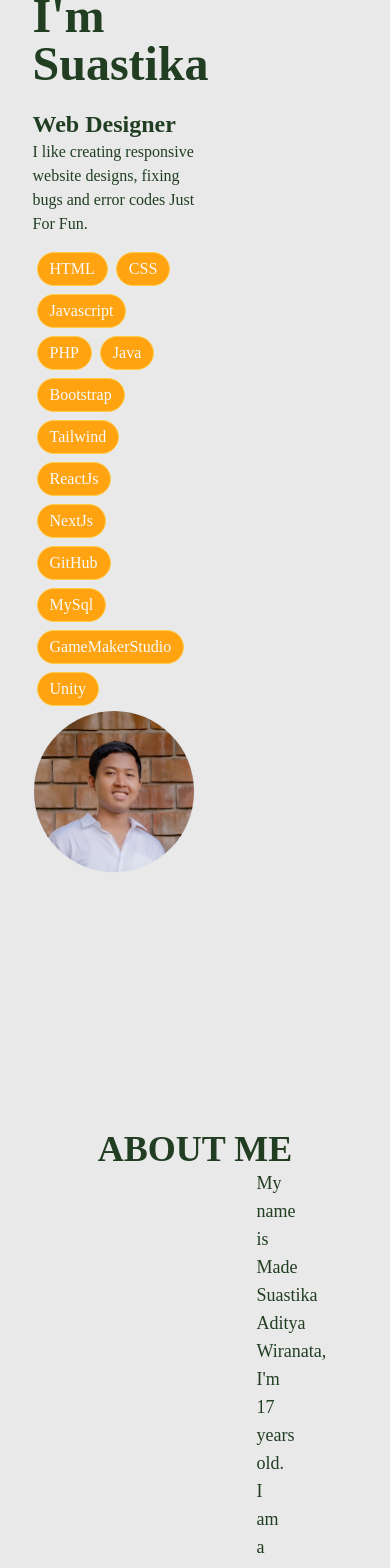
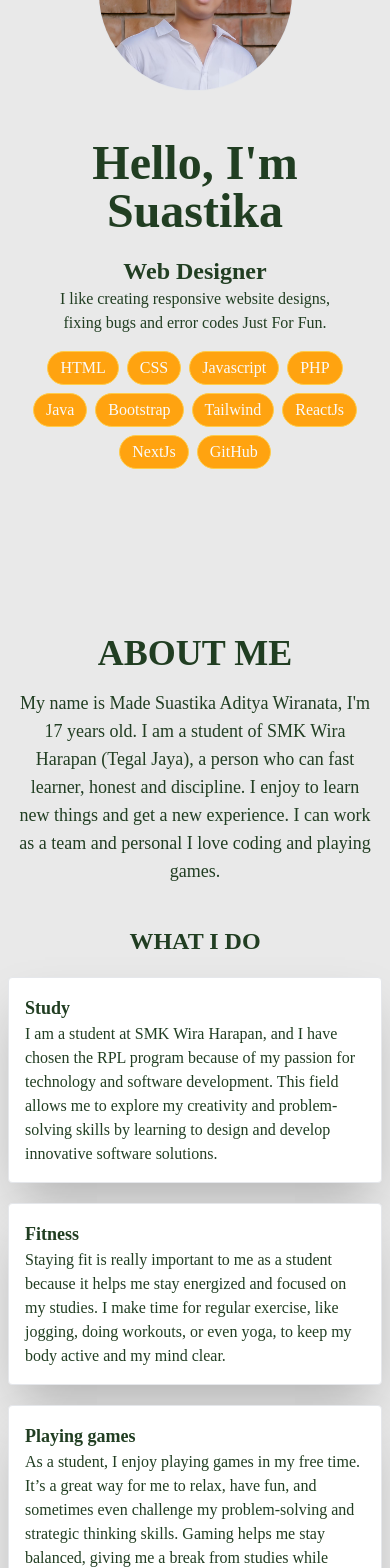
Before and after one commit to WirtzPendragon/Portofolio_nextJs, a Next.js app: page / in a window 390 px wide. Shown: the part 240-1808 px from the top of the page. Built offline with nearby package versions, Linux system fonts and the light colour scheme.

Commit message:
responsive

```diff
--- a/src/pages/index.js
+++ b/src/pages/index.js
@@ -8,13 +8,13 @@ import localFont from "next/font/local";
 export default function Home() {
   return (
     <>
-    <div className="mt-20 mx-auto lg:flex lg:justify-evenly w-10/12 font-inter">
-    <div className="w-1/2">
-    <h1 className="text-appGreen-900 font-semibold text-5xl mt-32">Hello, I'm Suastika</h1>
+    <div className="mt-20 mx-auto flex flex-col-reverse justify-center items-center lg-flex-row lg:justify-evenly lg:w-10/12 font-inter">
+    <div className="lg:w-1/2 mx-auto text-center lg:mx-0">
+    <h1 className="text-appGreen-900 font-semibold text-5xl mt-12 lg:mt-32">Hello, I'm Suastika</h1>
     <h2 className="text-appGreen-900 font-semibold text-2xl mt-5">Web Designer</h2>
-    <p className="text-appGreen-900 font-medium text-base">I like creating responsive website designs, fixing bugs and error codes Just For Fun.</p>
+    <p className="text-appGreen-900 font-medium text-base">I like creating responsive website designs, <br></br> fixing bugs and error codes Just For Fun.</p>
 
-    <ul className="*:bg-appOrange-500 *:text-zinc-50 *:rounded-full *:border *:border-appOrange-200 *:px-3 *:py-1 flex *:mx-1 *:my-1 mt-3 flex-wrap w-11/12">
+    <ul className="mx-auto *:bg-appOrange-500 *:text-zinc-50 *:rounded-full *:border *:border-appOrange-200 *:px-3 *:py-1 flex justify-center  *:mx-1 *:my-1 mt-3 flex-wrap w-11/12">
       <li>HTML</li>
       <li>CSS</li>
       <li>Javascript</li>
@@ -25,37 +25,34 @@ export default function Home() {
       <li>ReactJs</li>
       <li>NextJs</li>
       <li>GitHub</li>
-      <li>MySql</li>
-      <li>GameMakerStudio</li>
-      <li>Unity</li>
     </ul>
     </div>
     <div className="w-6/12">
     <Image
     src={ImageProfile}
-    className="border w-full rounded-full"
+    className="border  w-full rounded-full"
     />
     </div>
     </div>
 
-    <div className="mt-64 text-appGreen-900 font-inter w-10/12 mx-auto mb-64">
+    <div className="mt-40 lg:mt-64 text-appGreen-900 font-inter lg:w-10/12 mx-auto mb-40 lg:mb-64">
       <h1 className="text-center font-bold  text-4xl">ABOUT ME</h1>
     <div>
-      <p className="text-center text-lg mx-56">My name is Made Suastika Aditya Wiranata, I'm 17 years old. I am a student of SMK Wira Harapan (Tegal Jaya), a person who can fast learner, honest and discipline. I enjoy to learn new things and get a new experience. I can work as a team and personal I love coding and playing games.</p>
+      <p className="text-center text-lg mx-4 mt-4 lg:mx-56">My name is Made Suastika Aditya Wiranata, I'm 17 years old. I am a student of SMK Wira Harapan (Tegal Jaya), a person who can fast learner, honest and discipline. I enjoy to learn new things and get a new experience. I can work as a team and personal I love coding and playing games.</p>
     </div>
 
     <div>
     <h1 className="text-center font-bold mt-10 text-2xl">WHAT I DO</h1>
     <div className="flex flex-row flex-wrap justify-evenly">
-      <div className="border rounded mt-5 p-4 w-96 bg-white shadow-2xl">
+      <div className="border rounded mt-5 p-4 mx-2 lg:mx-0 lg:w-96 bg-white shadow-2xl">
         <h2 className="font-semibold text-lg">Study</h2>
         <p>I am a student at SMK Wira Harapan, and I have chosen the RPL program because of my passion for technology and software development. This field allows me to explore my creativity and problem-solving skills by learning to design and develop innovative software solutions.</p>
       </div>
-      <div className="border rounded mt-5 p-4 w-96 bg-white shadow-2xl">
+      <div className="border rounded mt-5 p-4 mx-2 lg:mx-0 lg:w-96 bg-white shadow-2xl">
         <h2 className="font-semibold text-lg">Fitness</h2>
         <p>Staying fit is really important to me as a student because it helps me stay energized and focused on my studies. I make time for regular exercise, like jogging, doing workouts, or even yoga, to keep my body active and my mind clear. </p>
       </div>
-      <div className="border rounded mt-5 p-4 w-96 bg-white shadow-2xl">
+      <div className="border rounded mt-5 p-4 mx-2 lg:mx-0 lg:w-96 bg-white shadow-2xl">
         <h2 className="font-semibold text-lg">Playing games</h2>
         <p>As a student, I enjoy playing games in my free time. It’s a great way for me to relax, have fun, and sometimes even challenge my problem-solving and strategic thinking skills. Gaming helps me stay balanced, giving me a break from studies while keeping my mind sharp and entertained.</p>
       </div>
@@ -65,11 +62,11 @@ export default function Home() {
     </div>
 
 
-    <div className="mt-64 text-appGreen-900 font-inter w-10/12 mx-auto mb-64">
+    <div className=" mt-20 lg:mt-64 text-appGreen-900 font-inter w-10/12 mx-auto mb-20 lg:mb-64">
       <h1 className="text-center font-bold  text-4xl underline">MY PROJECT</h1>
 
-<div className="flex flex-row flex-wrap justify-evenly">
-      <div className="border rounded mt-24 p-4 w-2/5 bg-white shadow-2xl">
+<div className="flex flex-col lg:flex-row flex-wrap justify-evenly">
+      <div className="border rounded mt-24 p-4 lg:w-2/5 bg-white shadow-2xl">
         <Image
     src={ImageBs}
     className="w-full mx-auto my-5"
@@ -80,7 +77,7 @@ export default function Home() {
     </div>
 
 
-      <div className="border rounded mt-24 p-4 w-2/5 bg-white shadow-2xl">
+      <div className="border rounded mt-24 p-4 lg:w-2/5 bg-white shadow-2xl">
         <Image
     src={ImageAdmin}
     className="w-full mx-auto my-5"
@@ -92,7 +89,7 @@ export default function Home() {
         <h3 className="mr-2 font-semibold text-lg underline">Admin LTE</h3>
         </span>
     </div>
-      <div className="border rounded mt-24 p-4 w-2/5 bg-white shadow-2xl">
+      <div className="border rounded mt-24 p-4 lg:w-2/5 bg-white shadow-2xl">
         <Image
     src={ImageChess}
     className="w-full mx-auto my-5"
```
